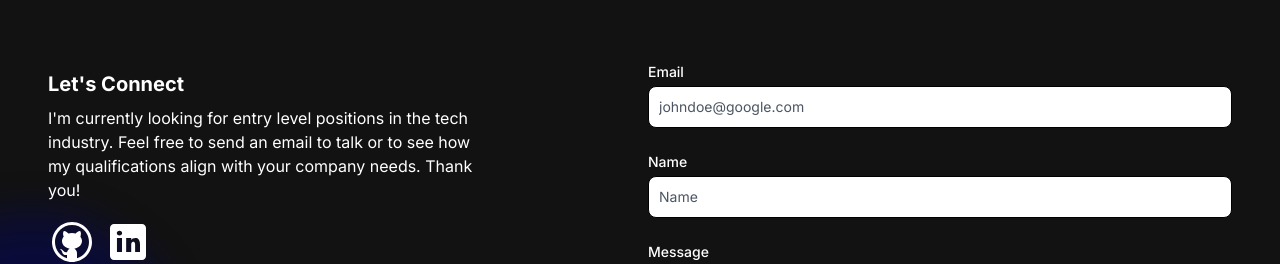
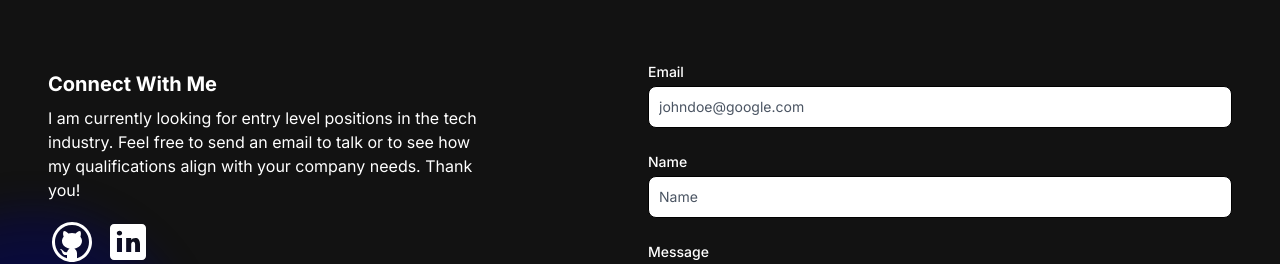
Before and after one commit to myang5128/Portfolio, a Next.js app: page / in a window 1280 px wide. Shown: the part 2312-2576 px from the top of the page. Built offline with nearby package versions, Linux system fonts and the light colour scheme.

Commit message:
fixed download button, fixd some small errors

```diff
--- a/next.config.js
+++ b/next.config.js
@@ -6,7 +6,7 @@ module.exports = {
             test: /\.pdf$/,
             use: [
                 {
-                    loader: isServer ? 'file-loader' : 'url-loader',
+                    loader: 'file-loader' ,
                     options: {
                         publicPath: '/_next',
                         outputPath: 'static/images/',
--- a/package.json
+++ b/package.json
@@ -11,6 +11,8 @@
   "dependencies": {
     "@emailjs/browser": "^4.3.3",
     "@heroicons/react": "^2.1.3",
+    "file-loader": "^6.2.0",
+    "file-saver": "^2.0.5",
     "next": "^14.2.3",
     "react": "^18",
     "react-dom": "^18",
@@ -20,9 +22,7 @@
   "devDependencies": {
     "eslint": "^8",
     "eslint-config-next": "14.2.3",
-    "file-loader": "^6.2.0",
     "postcss": "^8",
-    "tailwindcss": "^3.4.1",
-    "url-loader": "^4.1.1"
+    "tailwindcss": "^3.4.1"
   }
 }
--- a/src/app/components/About.jsx
+++ b/src/app/components/About.jsx
@@ -75,7 +75,7 @@ const About = () => {
                         I am a software developer with a passion of creating impactful projects. I have experience
                         working with machine learning technology, web and mobile development, and with data analysis and visualization.
                         I am proud to say I am confident in using Python, Java, R, SQL, HTML, CSS, React, and Git.
-                        From my academic years at Vassar College, I've developed a keen and analytical mindset that allows
+                        From my academic years at Vassar College, I have developed a keen and analytical mindset that allows
                         me to tackle new challenges with a positive and can-do attitude. I am excited to grow my knowledge
                         and skill set through personal projects and professional experiences.
                     </p>
--- a/src/app/components/EmailSection.jsx
+++ b/src/app/components/EmailSection.jsx
@@ -43,11 +43,11 @@ const EmailSection = () => {
     </div>
     <div className='z-10'>
         <h5 className='text-xl font-bold text-white my-2'>
-            Let's Connect
+            Connect With Me
         </h5>
         <p className='text-white mb-4 max-w-md'>
         {" "}
-        I'm currently looking for entry level positions in the tech industry. Feel free to send
+        I am currently looking for entry level positions in the tech industry. Feel free to send
         an email to talk or to see how my qualifications align with your company needs. Thank you!
         </p>
         <div className="socials flex flex-row gap-2">
--- a/src/app/components/HeroSection.jsx
+++ b/src/app/components/HeroSection.jsx
@@ -1,8 +1,7 @@
 "use client";
 import React from "react";
-import Image from "next/image";
 import { TypeAnimation } from 'react-type-animation';
-import Resume from "../../../public/resume.pdf";
+import { saveAs } from 'file-saver';
 
 const HeroSection = () => {
 
@@ -12,7 +11,7 @@ const HeroSection = () => {
         if (target) {
             window.scrollTo({
                 top: target.offsetTop - 50,
-                behavior: 'smooth',
+                behavior: "smooth",
             });
         }
     };
@@ -25,13 +24,13 @@ const HeroSection = () => {
                     <br />
                     <TypeAnimation
                         sequence={[
-                        'Michael',
+                            "Michael",
                             1000,
-                        'A Python Developer',
+                            "A Python Developer",
                             1000,
-                        'A Data Analyst',
+                            "A Data Analyst",
                             1000,
-                        'A Java Developer',
+                            "A Java Developer",
                             1000,
                         ]}
                         wrapper="span"
@@ -47,11 +46,10 @@ const HeroSection = () => {
                         onClick={handleClick}>
                         Contact Me
                     </button>
-                    <a href={Resume} download="MikeResume.pdf" target="_blank" rel="noopener noreferrer">
-                        <button className="px-6 py-3 w-full sm:w-fit rounded-full bg-[#121212] text-white border border-white  hover:bg-[#00B4D8] mt-3 hover:text-black">
-                        Download Resume
+                    <button
+                        className="px-6 py-3 w-full sm:w-fit rounded-full bg-[#121212] text-white border border-white  hover:bg-[#00B4D8] mt-3 hover:text-black">
+                        <a href="/downloads/resume.pdf" download='test.pdf'>Download Resume</a>
                     </button>
-                    </a>
                 </div>
             </div>
         </section>
--- a/src/app/components/ProjectSection.jsx
+++ b/src/app/components/ProjectSection.jsx
@@ -36,7 +36,7 @@ const projectData = [
         title: "Online Portfolio",
         description: "Online portfolio created in React and Next.js.",
         image: "/images/project-images/nothinghere.png",
-        tag:['All', 'Web'],
+        tag: ['All', 'Web'],
         gitUrl: "/",
         previewUrl: "/"
     },
```
Also changed, not shown: 2 other files (tests, documents, lock files or other folders). Lines whose indentation alone changed are shown as unchanged.
